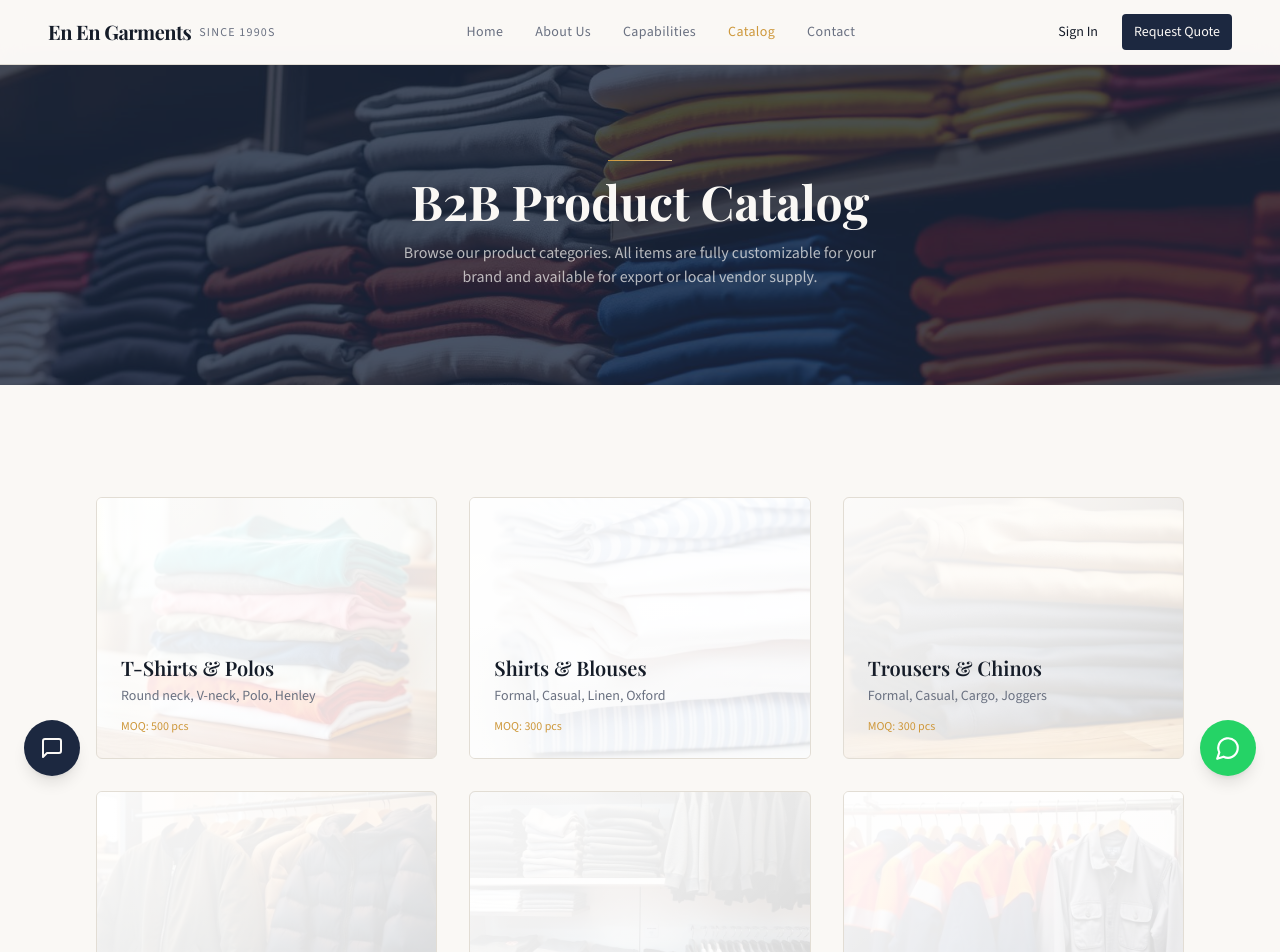
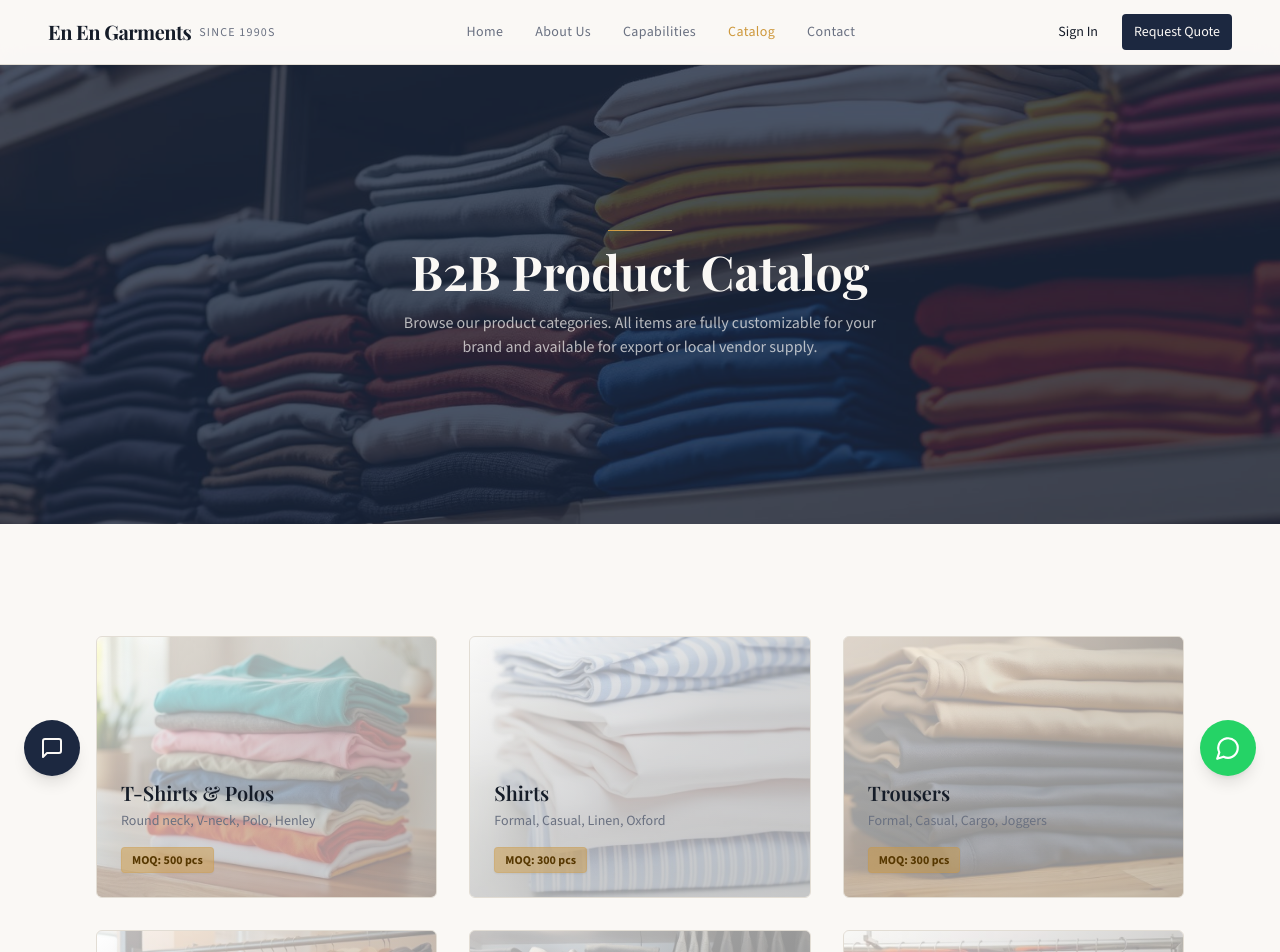
Before and after one commit to muradatgalaxy21/garmentflow-management, a React (Vite) app: page /catalog in a window 1280 px wide. Shown: the top 952 px of the page. Built offline with nearby package versions, Linux system fonts and the light colour scheme; the HTML template or start-up script is replaced by a standard one.

Commit message:
feat: standardize hero section height to 460px on main pages

```diff
--- a/src/pages/AboutPage.tsx
+++ b/src/pages/AboutPage.tsx
@@ -42,7 +42,7 @@ export default function AboutPage() {
   return (
     <>
       {/* Page Header with image background */}
-      <section className="relative py-24 overflow-hidden">
+      <section className="relative h-[460px] flex items-center overflow-hidden">
         <div className="absolute inset-0">
           <img
             src={aboutHero}
--- a/src/pages/CapabilitiesPage.tsx
+++ b/src/pages/CapabilitiesPage.tsx
@@ -46,7 +46,7 @@ export default function CapabilitiesPage() {
   return (
     <>
       {/* Header */}
-      <section className="relative py-24 overflow-hidden">
+      <section className="relative h-[460px] flex items-center overflow-hidden">
         <div className="absolute inset-0">
           <img
             src={capabilitiesHero}
--- a/src/pages/CatalogPage.tsx
+++ b/src/pages/CatalogPage.tsx
@@ -10,8 +10,8 @@ import catWorkwear from "@/assets/cat-workwear.jpg";
 // Product categories paired with their own background image for richer cards
 const categories = [
   { name: "T-Shirts & Polos", types: "Round neck, V-neck, Polo, Henley", moq: "500 pcs", bg: catTshirts },
-  { name: "Shirts & Blouses", types: "Formal, Casual, Linen, Oxford", moq: "300 pcs", bg: catShirts },
-  { name: "Trousers & Chinos", types: "Formal, Casual, Cargo, Joggers", moq: "300 pcs", bg: catTrousers },
+  { name: "Shirts", types: "Formal, Casual, Linen, Oxford", moq: "300 pcs", bg: catShirts },
+  { name: "Trousers", types: "Formal, Casual, Cargo, Joggers", moq: "300 pcs", bg: catTrousers },
   { name: "Jackets & Outerwear", types: "Bomber, Windbreaker, Puffer, Blazer", moq: "200 pcs", bg: catJackets },
   { name: "Activewear", types: "Leggings, Sports Bra, Shorts, Hoodies", moq: "500 pcs", bg: catActivewear },
   { name: "Workwear & Uniforms", types: "Industrial, Corporate, Hospitality", moq: "200 pcs", bg: catWorkwear },
@@ -21,7 +21,7 @@ export default function CatalogPage() {
   return (
     <>
       {/* Header with image background */}
-      <section className="relative py-24 overflow-hidden">
+      <section className="relative h-[460px] flex items-center overflow-hidden">
         <div className="absolute inset-0">
           <img
             src={catalogHero}
@@ -67,12 +67,16 @@ export default function CatalogPage() {
                 height={600}
               />
               {/* Gradient veil keeps text readable while the image still shows through */}
-              <div className="absolute inset-0 bg-gradient-to-br from-card/90 via-card/70 to-card/40" />
+              <div className="absolute inset-0 bg-gradient-to-br from-[hsl(0,0%,100%,0)] via-[hsl(0,0%,7.72%,0.17)] to-[hsl(0,0%,0%,0.2)]" />
 
               <div className="relative z-10 p-6 flex flex-col justify-end h-full min-h-[260px]">
                 <h3 className="font-heading text-xl font-semibold text-card-foreground">{cat.name}</h3>
                 <p className="mt-1 text-sm text-muted-foreground">{cat.types}</p>
-                <p className="mt-3 text-xs font-medium text-accent">MOQ: {cat.moq}</p>
+                <div className="mt-4">
+                  <span className="inline-flex items-center px-2.5 py-1 rounded-md bg-accent/45 text-[hsl(38_96.78%_17.37%)] border border-accent/20 text-xs font-bold backdrop-blur-md shadow-sm">
+                    MOQ: {cat.moq}
+                  </span>
+                </div>
               </div>
             </motion.div>
           ))}
--- a/src/pages/ContactPage.tsx
+++ b/src/pages/ContactPage.tsx
@@ -102,7 +102,7 @@ export default function ContactPage() {
   return (
     <>
       {/* Header with image background */}
-      <section className="relative py-24 overflow-hidden">
+      <section className="relative h-[460px] flex items-center overflow-hidden">
         <div className="absolute inset-0">
           <img
             src={contactHero}
```
